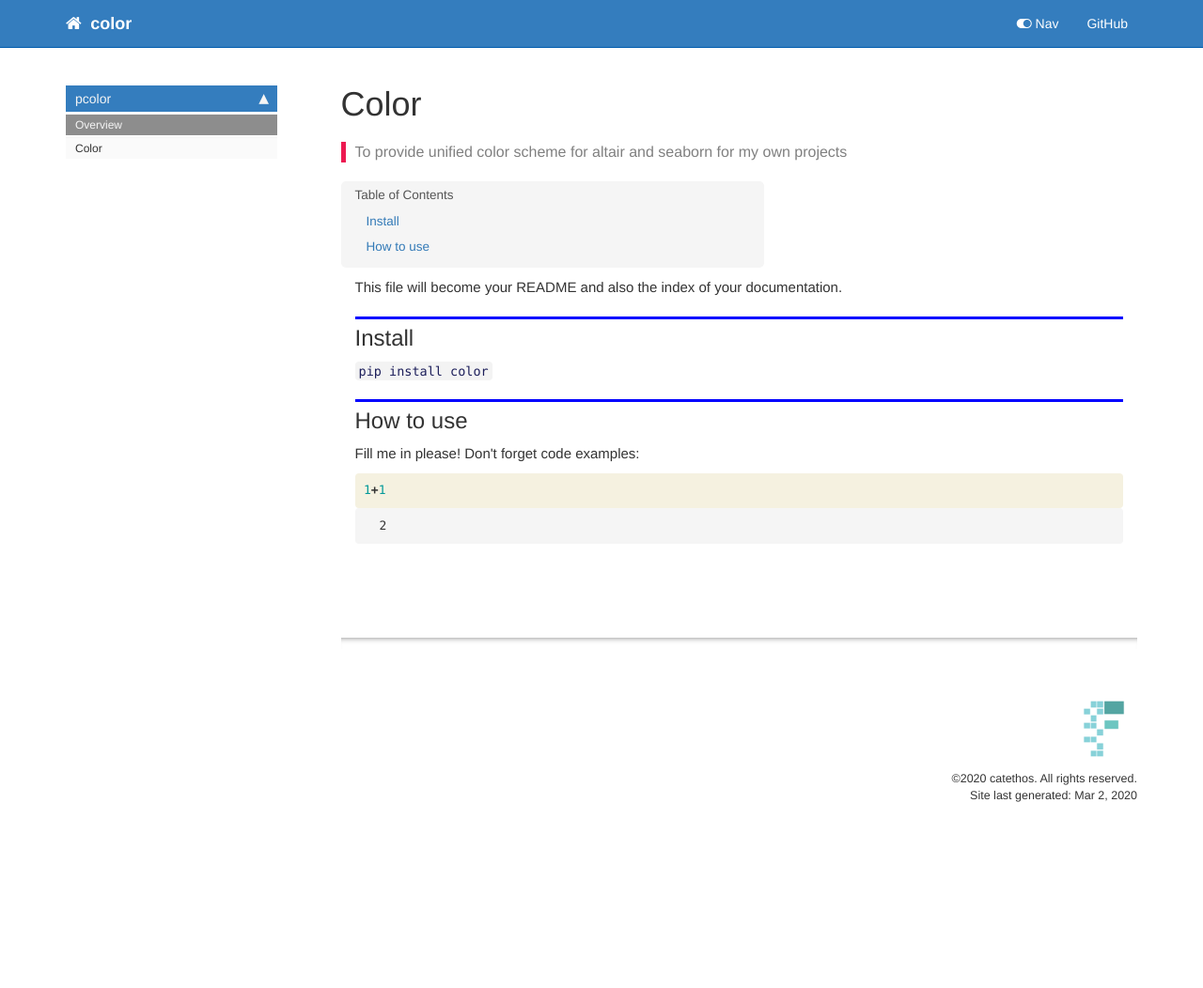
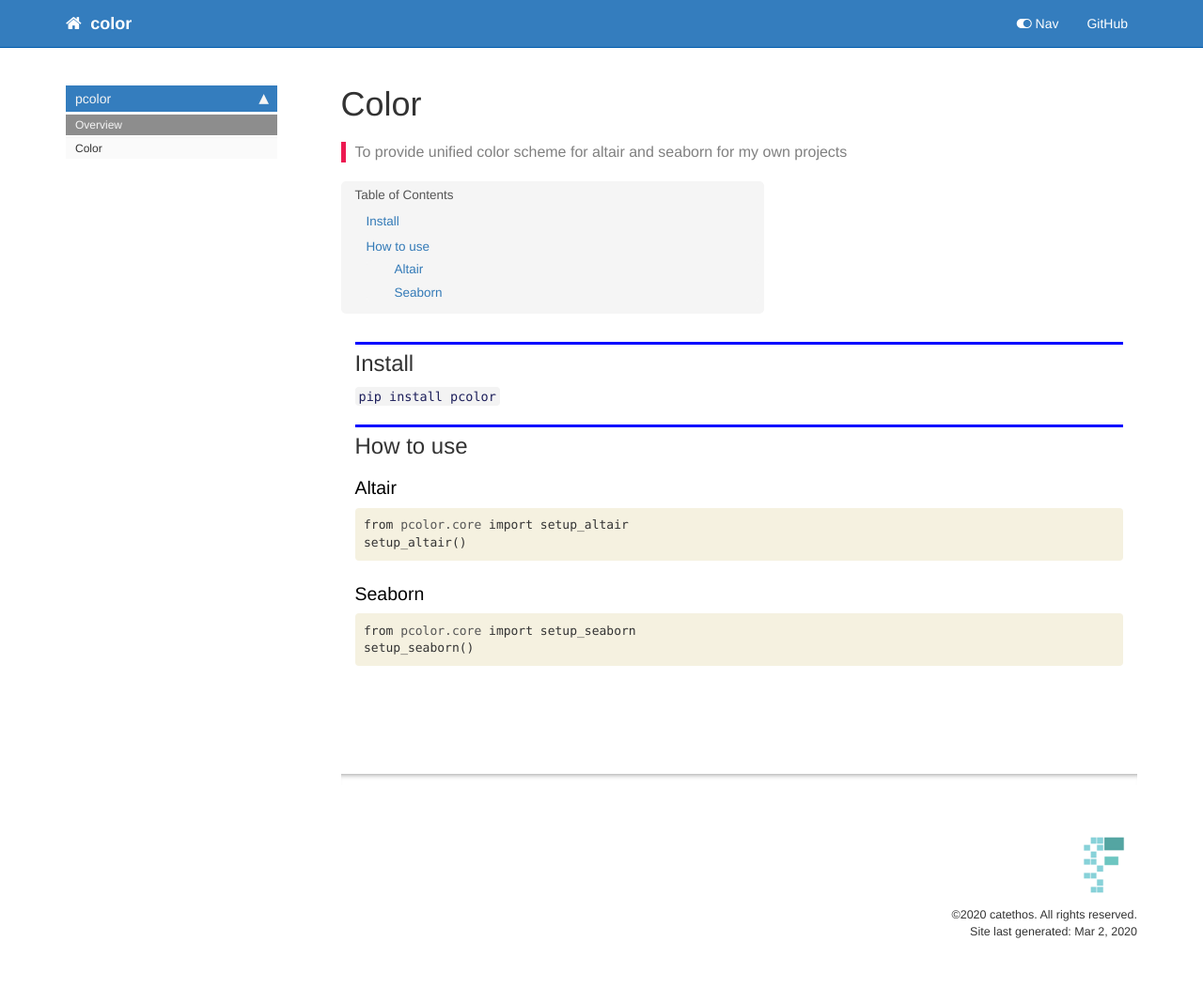
Before and after one commit to catethos/pcolor, a Jekyll site: the page built from docs/index.html, in a window 1280 px wide. Shown: the whole page at 94% size. Built offline with Jekyll 4.4.1, drawn with Linux system fonts in a browser that asks for light colours; nearby versions of some CDN libraries; comment, search, counter and statistics services are not loaded; before the commit the page ends 906 px from its top, so only the background shows below that.

Commit message:
update documentation

```diff
--- a/docs/index.html
+++ b/docs/index.html
@@ -25,20 +25,13 @@ summary: "To provide unified color scheme for altair and seaborn for my own proj
 </div>
 <div class="cell border-box-sizing text_cell rendered"><div class="inner_cell">
 <div class="text_cell_render border-box-sizing rendered_html">
-<p>This file will become your README and also the index of your documentation.</p>
-
-</div>
-</div>
-</div>
-<div class="cell border-box-sizing text_cell rendered"><div class="inner_cell">
-<div class="text_cell_render border-box-sizing rendered_html">
 <h2 id="Install">Install<a class="anchor-link" href="#Install">&#182;</a></h2>
 </div>
 </div>
 </div>
 <div class="cell border-box-sizing text_cell rendered"><div class="inner_cell">
 <div class="text_cell_render border-box-sizing rendered_html">
-<p><code>pip install color</code></p>
+<p><code>pip install pcolor</code></p>
 
 </div>
 </div>
@@ -51,8 +44,7 @@ summary: "To provide unified color scheme for altair and seaborn for my own proj
 </div>
 <div class="cell border-box-sizing text_cell rendered"><div class="inner_cell">
 <div class="text_cell_render border-box-sizing rendered_html">
-<p>Fill me in please! Don't forget code examples:</p>
-
+<h3 id="Altair">Altair<a class="anchor-link" href="#Altair">&#182;</a></h3>
 </div>
 </div>
 </div>
@@ -61,26 +53,31 @@ summary: "To provide unified color scheme for altair and seaborn for my own proj
 
 <div class="inner_cell">
     <div class="input_area">
-<div class=" highlight hl-ipython3"><pre><span></span><span class="mi">1</span><span class="o">+</span><span class="mi">1</span>
+<div class=" highlight hl-ipython3"><pre><span></span><span class="kn">from</span> <span class="nn">pcolor.core</span> <span class="kn">import</span> <span class="n">setup_altair</span>
+<span class="n">setup_altair</span><span class="p">()</span>
 </pre></div>
 
     </div>
 </div>
 </div>
 
-<div class="output_wrapper">
-<div class="output">
+</div>
+<div class="cell border-box-sizing text_cell rendered"><div class="inner_cell">
+<div class="text_cell_render border-box-sizing rendered_html">
+<h3 id="Seaborn">Seaborn<a class="anchor-link" href="#Seaborn">&#182;</a></h3>
+</div>
+</div>
+</div>
+<div class="cell border-box-sizing code_cell rendered">
+<div class="input">
 
-<div class="output_area">
+<div class="inner_cell">
+    <div class="input_area">
+<div class=" highlight hl-ipython3"><pre><span></span><span class="kn">from</span> <span class="nn">pcolor.core</span> <span class="kn">import</span> <span class="n">setup_seaborn</span>
+<span class="n">setup_seaborn</span><span class="p">()</span>
+</pre></div>
 
-
-
-<div class="output_text output_subarea output_execute_result">
-<pre>2</pre>
-</div>
-
-</div>
-
+    </div>
 </div>
 </div>
 
--- a/pcolor/__init__.py
+++ b/pcolor/__init__.py
@@ -1 +1 @@
-__version__ = "0.0.4"
+__version__ = "0.0.5"
```
Also changed, not shown: README.md, 2 other files.
